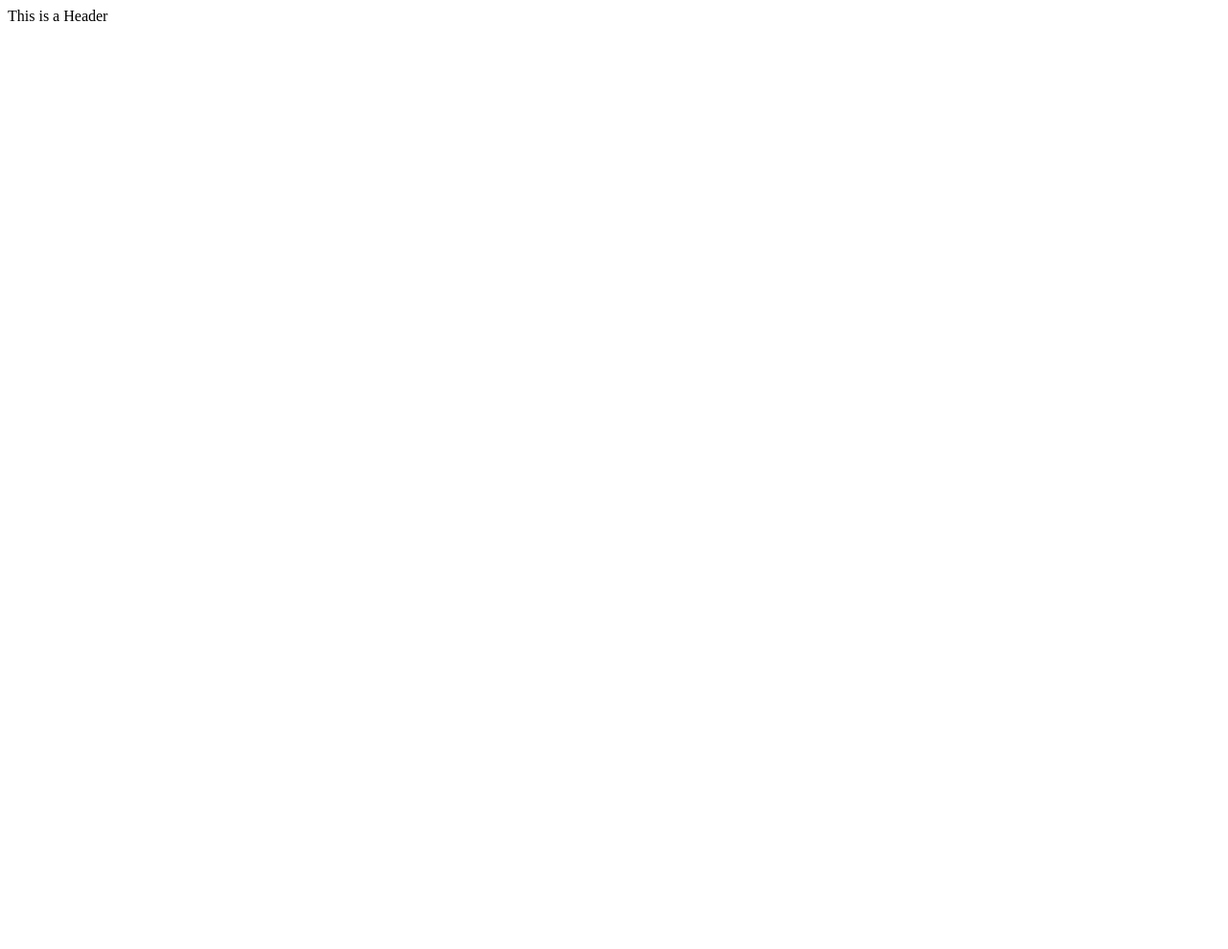
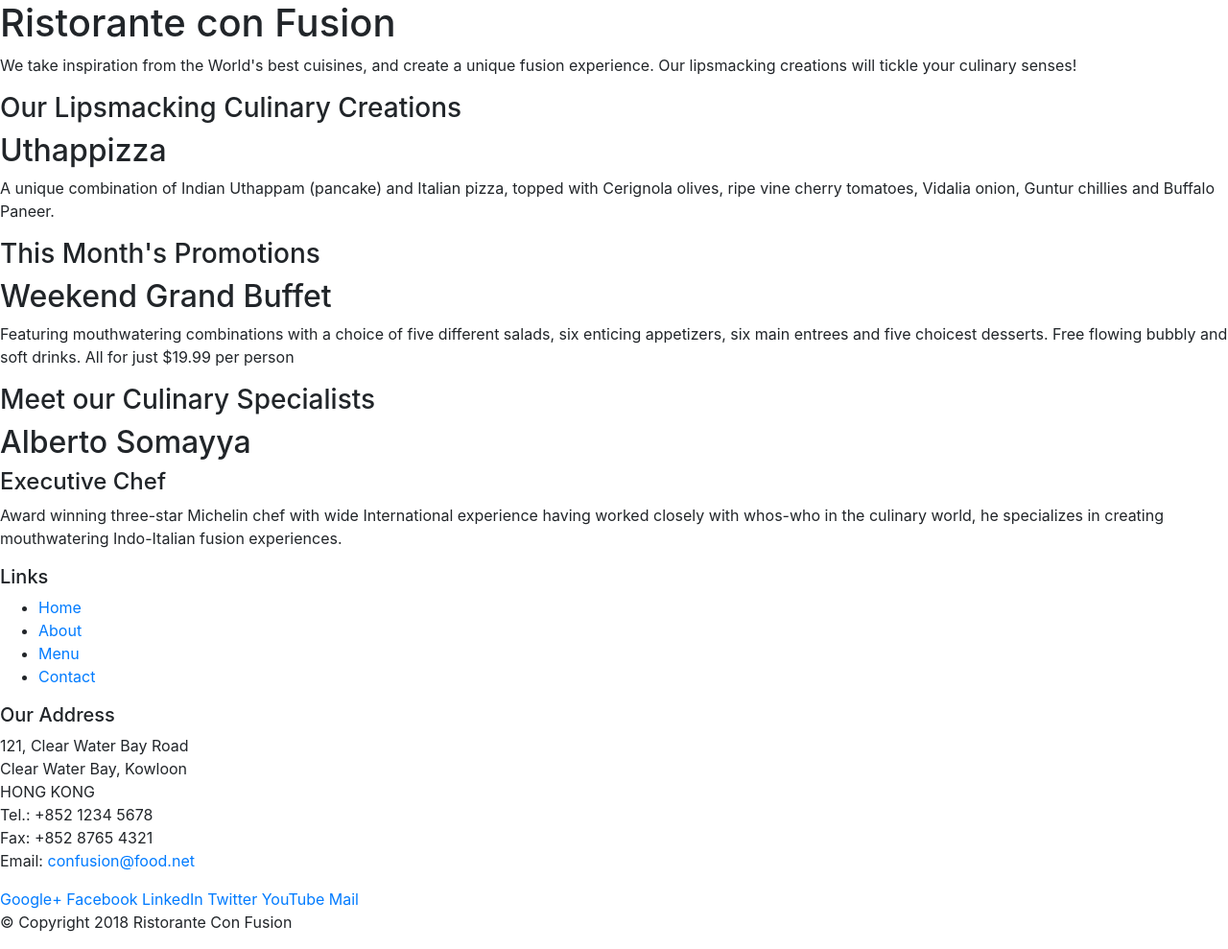
Before and after one commit to yjtkimsfu/coursera_fullstack_01_bootstrap, a website: page index.html in a window 1280 px wide. Shown: the whole page at 96% size. Before the commit the page ends 800 px from the top, so only its background shows below. Drawn offline with nearby package versions, Linux system fonts and the light colour scheme.

Commit message:
Intro Bootstrap

```diff
--- a/index.html
+++ b/index.html
@@ -1,3 +1,108 @@
-<html>
-    <head>This is a Header</head>
+<!DOCTYPE html>
+<html lang="en">
+
+<head>
+    <meta charset="utf-8">
+    <meta name="viewport" content="width=device-width, initial-scale=1, shrink-to-fit=no">
+    <meta http-equiv="x-ua-compatible" content="ie=edge">
+    <link rel="stylesheet" href="node_modules/bootstrap/dist/css/bootstrap.min.css">
+
+    <title>Ristorante Con Fusion</title>
+</head>
+
+<body>
+
+    <header>
+        <div>
+            <div>
+                <div>
+                    <h1>Ristorante con Fusion</h1>
+                    <p>We take inspiration from the World's best cuisines, and create a unique fusion experience. Our lipsmacking creations will tickle your culinary senses!</p>
+                </div>
+                <div>
+                </div>
+            </div>
+        </div>
+    </header>
+
+    <div>
+        <div>
+            <div>
+                <h3>Our Lipsmacking Culinary Creations</h3>
+            </div>
+            <div>
+                <h2>Uthappizza</h2>
+                <p>A unique combination of Indian Uthappam (pancake) and Italian pizza, topped with Cerignola olives, ripe vine cherry tomatoes, Vidalia onion, Guntur chillies and Buffalo Paneer.</p>
+            </div>
+        </div>
+
+
+        <div>
+            <div>
+                <h3>This Month's Promotions</h3>
+            </div>
+            <div>
+                <h2>Weekend Grand Buffet</h2>
+                <p>Featuring mouthwatering combinations with a choice of five different salads, six enticing appetizers, six main entrees and five choicest desserts. Free flowing bubbly and soft drinks. All for just $19.99 per person </p>
+            </div>
+        </div>
+
+        <div>
+            <div>
+                <h3>Meet our Culinary Specialists</h3>
+            </div>
+            <div>
+                <h2>Alberto Somayya</h2>
+                <h4>Executive Chef</h4>
+                <p>Award winning three-star Michelin chef with wide International experience having worked closely with whos-who in the culinary world, he specializes in creating mouthwatering Indo-Italian fusion experiences. </p>
+            </div>
+        </div>
+    </div>
+
+    <footer>
+        <div>
+            <div>
+                <div>
+                    <h5>Links</h5>
+                    <ul>
+                        <li><a href="#">Home</a></li>
+                        <li><a href="#">About</a></li>
+                        <li><a href="#">Menu</a></li>
+                        <li><a href="#">Contact</a></li>
+                    </ul>
+                </div>
+                <div>
+                    <h5>Our Address</h5>
+                    <address>
+		              121, Clear Water Bay Road<br>
+		              Clear Water Bay, Kowloon<br>
+		              HONG KONG<br>
+		              Tel.: +852 1234 5678<br>
+		              Fax: +852 8765 4321<br>
+		              Email: <a href="mailto:confusion@food.net">confusion@food.net</a>
+		           </address>
+                </div>
+                <div>
+                    <div>
+                        <a href="http://google.com/+">Google+</a>
+                        <a href="http://www.facebook.com/profile.php?id=">Facebook</a>
+                        <a href="http://www.linkedin.com/in/">LinkedIn</a>
+                        <a href="http://twitter.com/">Twitter</a>
+                        <a href="http://youtube.com/">YouTube</a>
+                        <a href="mailto:">Mail</a>
+                    </div>
+                </div>
+           </div>
+           <div>
+                <div>
+                    <p>© Copyright 2018 Ristorante Con Fusion</p>
+                </div>
+           </div>
+        </div>
+    </footer>
+
+    <script src="node_modules/jquery/dist/jquery.slim.min.js"></script>
+    <script src="node_modules/popper.js/dist/umd/popper.min.js"></script>
+    <script src="node_modules/bootstrap/dist/js/bootstrap.min.js"></script>
+</body>
 </html>
```
